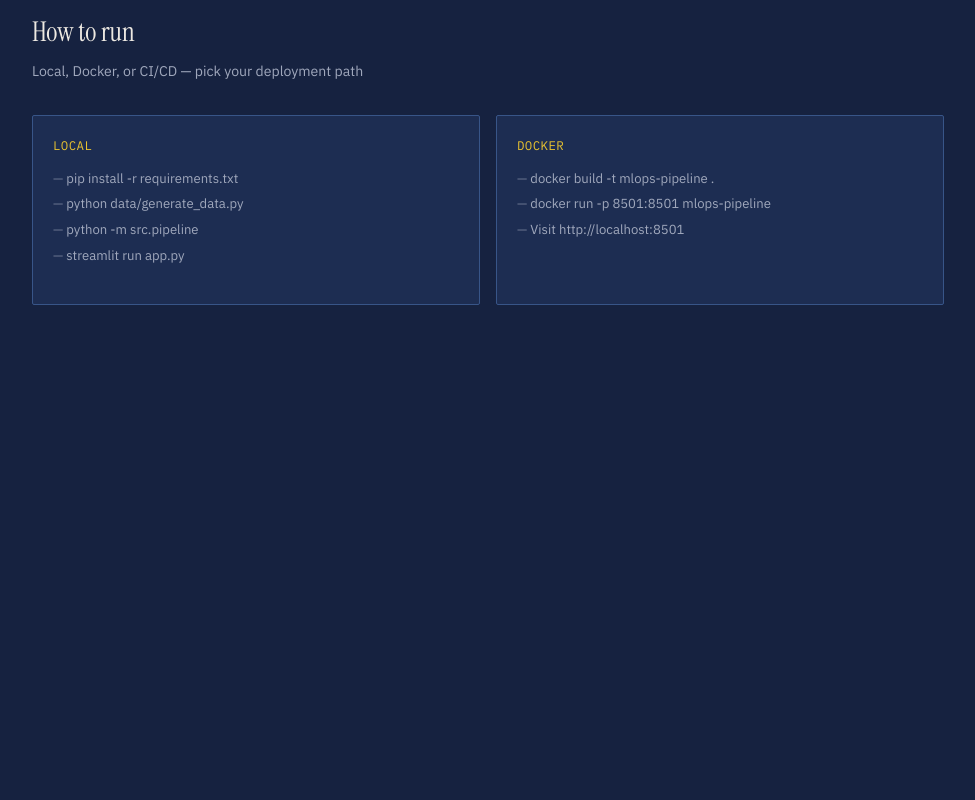
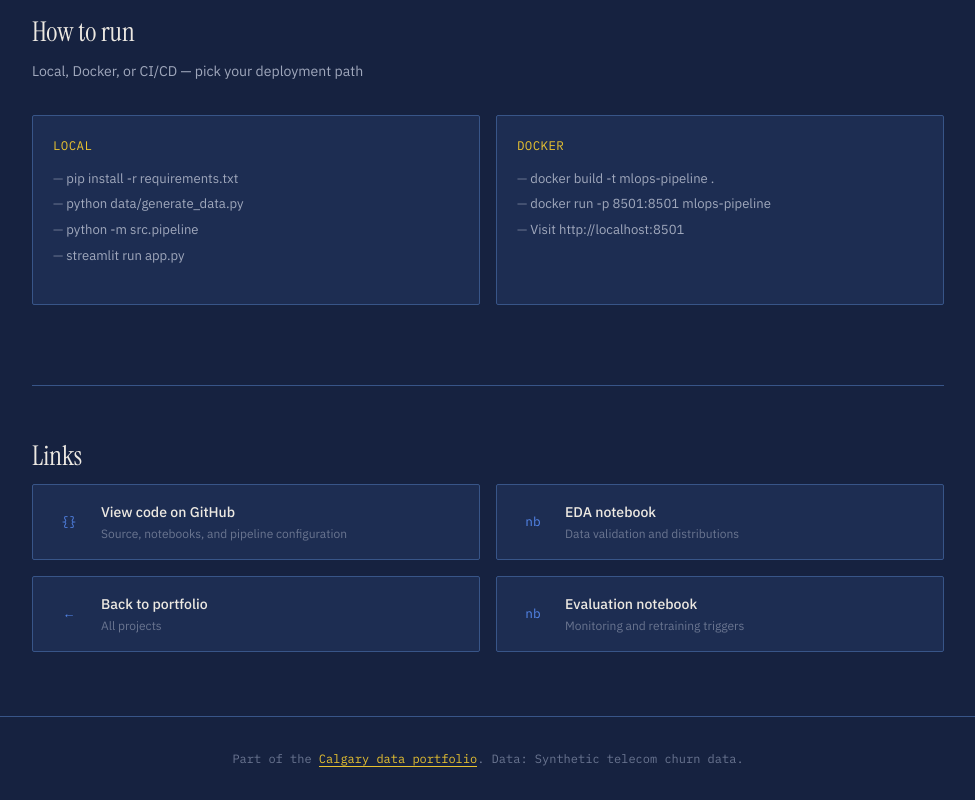
Before and after one commit to Indra-2004/mlops-pipeline, a plain HTML site: page index.html in a window 1280 px wide. Shown: the part 2749-3549 px from the top of the page, without its empty margins (152-1127 px from the left). Before the commit the page ends 3134 px from the top, so only its background shows below. Drawn offline with Linux system fonts and the light colour scheme.

Commit message:
Add links section and footer to project page

```diff
--- a/index.html
+++ b/index.html
@@ -692,3 +692,46 @@ footer a:hover { color: var(--gold); }
     </div>
   </div>
 </section>
+
+<!-- Links -->
+<section class="fade-up">
+  <h2>Links</h2>
+  <div class="links-grid">
+    <a href="https://github.com/guydev42/mlops-pipeline" class="link-card" target="_blank" rel="noopener">
+      <span class="link-icon">{}</span>
+      <div>
+        <div class="link-text-title">View code on GitHub</div>
+        <div class="link-text-sub">Source, notebooks, and pipeline configuration</div>
+      </div>
+    </a>
+    <a href="https://github.com/guydev42/mlops-pipeline/tree/main/notebooks" target="_blank" rel="noopener" class="link-card">
+      <span class="link-icon">nb</span>
+      <div>
+        <div class="link-text-title">EDA notebook</div>
+        <div class="link-text-sub">Data validation and distributions</div>
+      </div>
+    </a>
+    <a href="https://guydev42.github.io/calgary-data-portfolio/" class="link-card">
+      <span class="link-icon">&larr;</span>
+      <div>
+        <div class="link-text-title">Back to portfolio</div>
+        <div class="link-text-sub">All projects</div>
+      </div>
+    </a>
+    <a href="notebooks/04_evaluation.ipynb" class="link-card">
+      <span class="link-icon">nb</span>
+      <div>
+        <div class="link-text-title">Evaluation notebook</div>
+        <div class="link-text-sub">Monitoring and retraining triggers</div>
+      </div>
+    </a>
+  </div>
+</section>
+
+</div>
+
+<footer>
+  <div class="container">
+    <p>Part of the <a href="https://guydev42.github.io/calgary-data-portfolio/" style="color:var(--gold,#E8C230);text-decoration:none;border-bottom:1px solid">Calgary data portfolio</a>. Data: Synthetic telecom churn data.</p>
+  </div>
+</footer>
```
